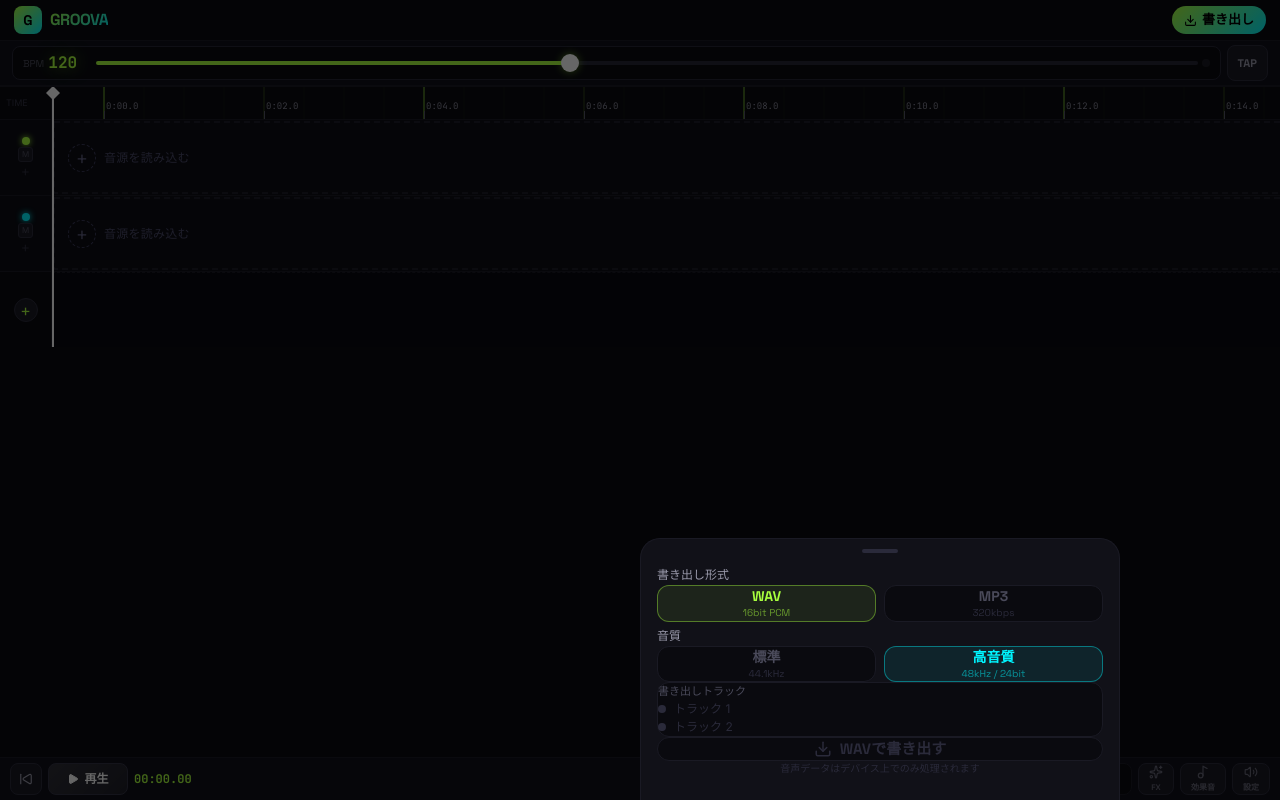
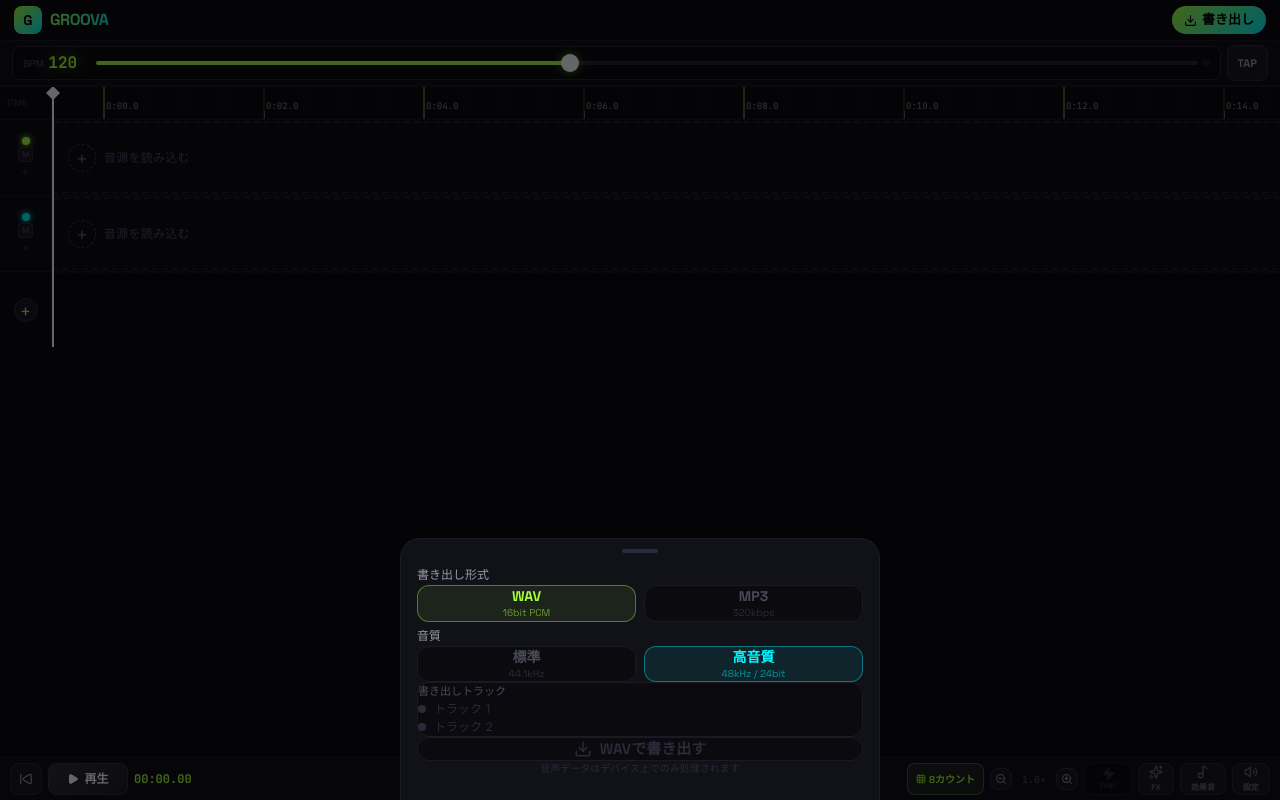
Before and after one commit to ttttt333/groova, a React (Vite) app in the folder packages/web/: page / in a window 1280 px wide. Both pictures are taken after a click on the button "書き出し". Built offline with nearby package versions, Linux system fonts and the light colour scheme.

Commit message:
fix: bottom sheet centering (left 0 right 0 margin auto)

```diff
--- a/packages/web/src/web/pages/index.tsx
+++ b/packages/web/src/web/pages/index.tsx
@@ -471,8 +471,8 @@ export default function GROOVAApp() {
               initial={{ y: "100%" }} animate={{ y: 0 }} exit={{ y: "100%" }}
               transition={{ type: "spring", damping: 28, stiffness: 300 }}
               style={{
-                position: "fixed", bottom: 0, left: "50%",
-                transform: "translateX(-50%)",
+                position: "fixed", bottom: 0, left: 0, right: 0,
+                margin: "0 auto",
                 width: "100%", maxWidth: 480,
                 background: "#111118",
                 borderRadius: "20px 20px 0 0",
```
